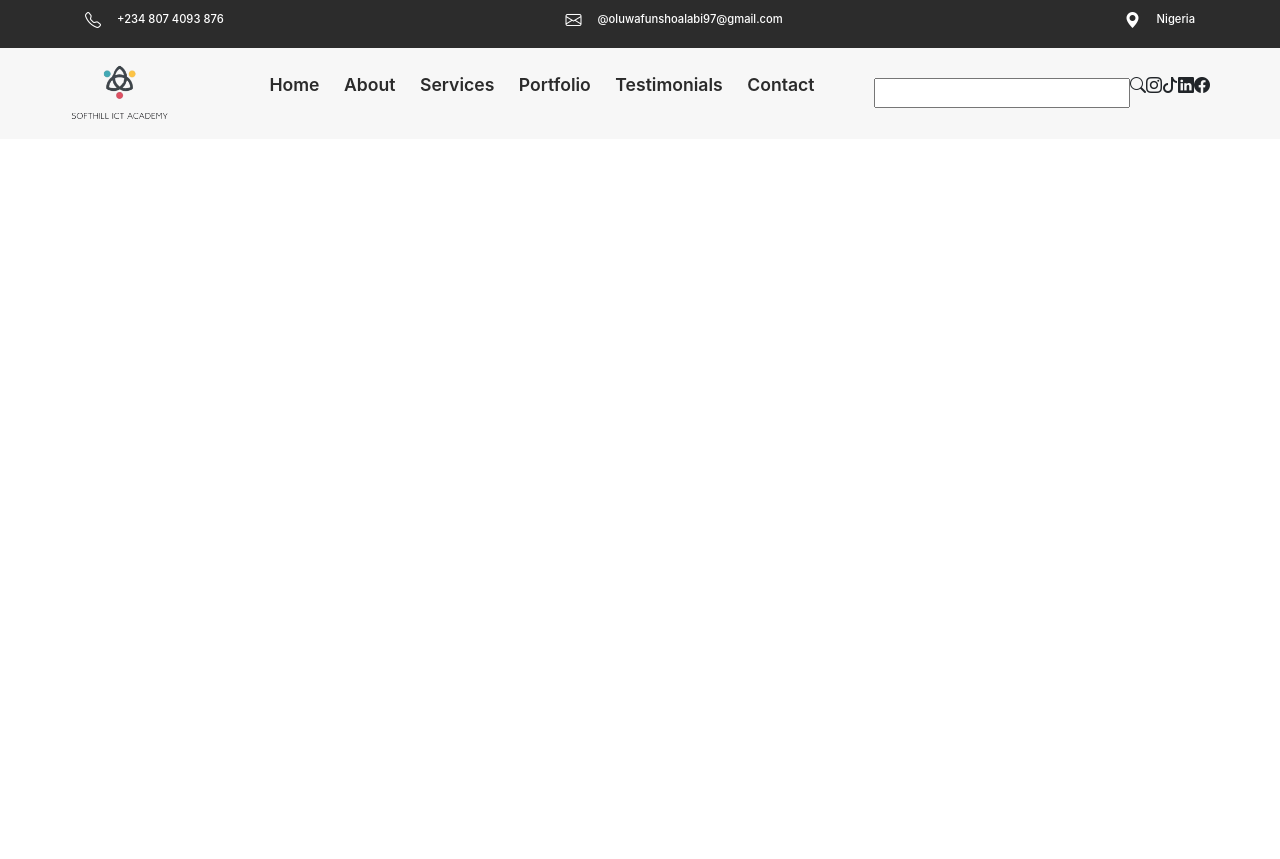
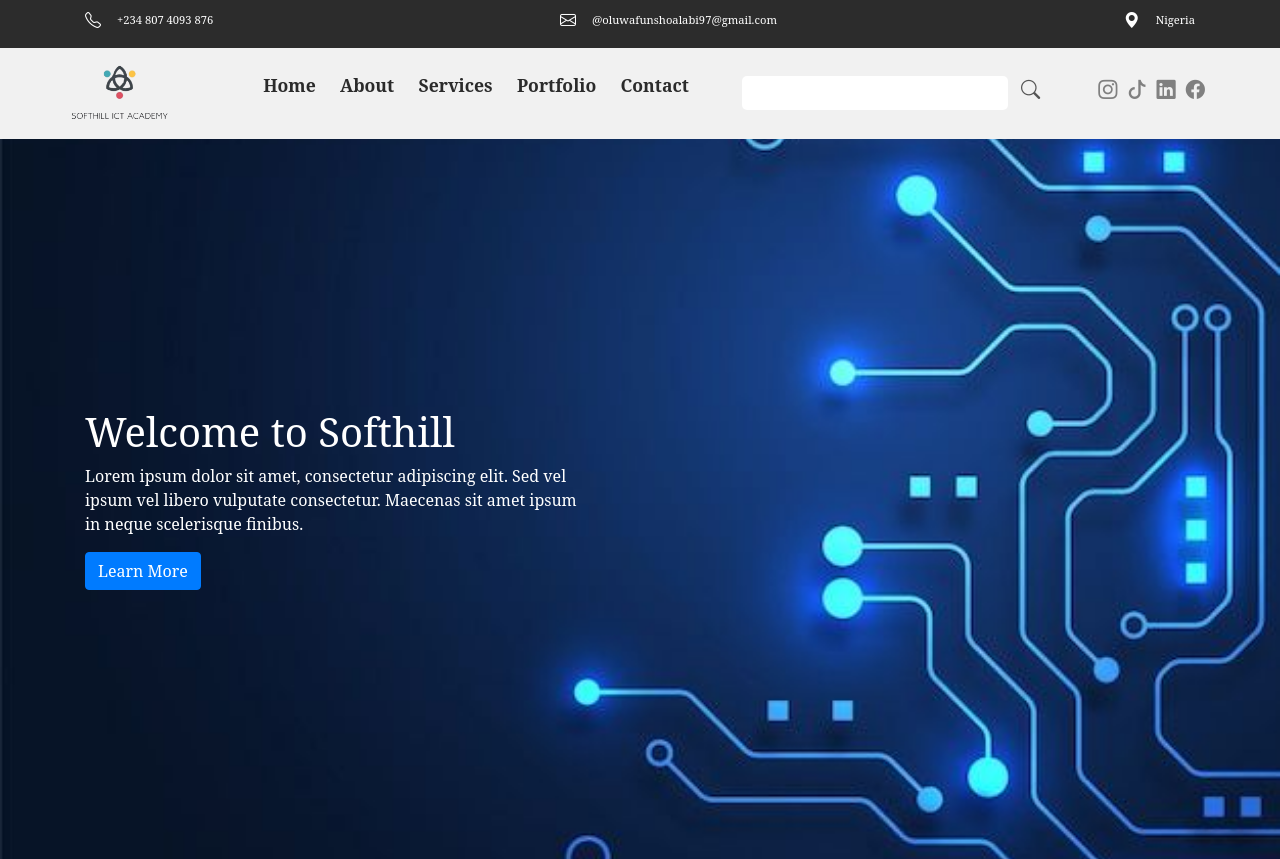
Before and after one commit to Funshito/softhill, a plain HTML site: page index.html in a window 1280 px wide. Before the commit the page ends 800 px from the top, so only its background shows below. Drawn offline with nearby package versions, Linux system fonts and the light colour scheme.

Commit message:
styles for banner

```diff
--- a/index.html
+++ b/index.html
@@ -42,7 +42,6 @@
                         <li><a href="">About</a></li>
                         <li><a href="">Services</a></li>
                         <li><a href="">Portfolio</a></li>
-                        <li><a href="">Testimonials</a></li>
                         <li><a href="">Contact</a></li>
                     </ul>
                 </nav>
@@ -51,15 +50,15 @@
                 <div class="header-right">
                     <form action="" id="search-form">
                         <div class="header-search">
-                            <input type="text">
-                            <p class="bi bi-search"></p>
+                            <input type="text" class="mr-2">
+                            <p class="bi bi-search mr-5"></p>
                         </div>
                     </form>
                     <div class="social">
-                        <p class="bi bi-instagram"></p>
-                        <p class="bi bi-tiktok"></p>
-                        <p class="bi bi-linkedin"></p>
-                        <p class="bi bi-facebook"></p>
+                        <p class="bi bi-instagram gh"></p>
+                        <p class="bi bi-tiktok gh"></p>
+                        <p class="bi bi-linkedin gh"></p>
+                        <p class="bi bi-facebook gh"></p>
                     </div>
                 </div>
                 <div class="mobile-nav">
@@ -67,6 +66,14 @@
                 </div>
             </div>
         </header>
+
+        <div class="banner">
+            <div class="container">
+                <h1>Welcome to Softhill</h1>
+                <p>Lorem ipsum dolor sit amet, consectetur adipiscing elit. Sed vel ipsum vel libero vulputate consectetur. Maecenas sit amet ipsum in neque scelerisque finibus.</p>
+                <button class="btn btn-primary">Learn More</button>
+            </div>
+        </div>
 
 
 
--- a/style.css
+++ b/style.css
@@ -1,7 +1,9 @@
 
 /* importing boostrap cdn  */
 @import url("https://cdn.jsdelivr.net/npm/bootstrap-icons@1.11.3/font/bootstrap-icons.min.css");
-
+body{
+    font-family: 'poppins', 'serif';
+}
 .pre-nav-bg{
     background-color: rgb(44, 44, 44);
 }
@@ -16,15 +18,19 @@
 .header{
     padding: 15px 0;
 }
-.header, .header-right, .header-search, .social, .pre-info, .pre-nav{
+.header, .header-right, .social, .pre-info, .pre-nav{
     display: flex;
     align-items: center;
     justify-content: space-between;
 }
 header{
-    background-color: rgb(247, 247, 247);
+    background-color: rgb(241, 241, 241);
+
 }
-
+.header-search{
+    display: flex;
+    align-items: center;
+}
 
 #logo img{
     width: 100px;
@@ -35,9 +41,15 @@ nav ul li{
     display: inline-block;
     margin: 0 10px;
 }
+
+nav ul li a:active{
+    border-bottom: 3px solid blue;
+    color: blue;
+}
 nav ul li a:hover{
-    border-bottom: 1px solid red;
+    border-bottom: 3px solid blue;
     text-decoration: none;
+    color: blue;
 }
 nav ul li a{
     font-size: 1.1rem;
@@ -47,6 +59,59 @@ nav ul li a{
     color: rgb(43, 43, 43);
     text-transform: capitalize;
 }
+.header-right input{
+    border: none;
+    outline: none;
+    border-radius: 5px;
+    background-color: #fff;
+    padding: 5px 10px;
+}
+.header-search .bi{
+    font-size: 1.2rem;
+    font-weight: 800;
+    cursor: pointer;
+    margin-top: 10px;
+    padding: 2px 5px;
+    color: #555;
+    border-radius: 5px;
+}
+.header-search .bi:hover{
+    color: yellow;
+    background-color: #555;
+}
+.header-right .gh{
+    cursor: pointer;
+    padding: 2px 5px;
+    margin-top: 10px;
+    border-radius: 5px;
+    color: grey;
+    font-size: 1.2rem;
+}
+.header-right .gh:hover{
+    color: #fff;
+    background-color: grey;
+}
+
+
+
+
+/* banner section  */
+.banner{
+    background-image: url(./resources/img/banner.jpg);
+    height: 90vh;
+    background-position: center;
+    background-size: cover;
+    background-repeat: no-repeat;
+}
+.banner{
+    display: flex;
+    align-items: center;
+    color: #fff;
+}
+.banner p{
+    width: 500px;
+}
+
 
 
 
```
